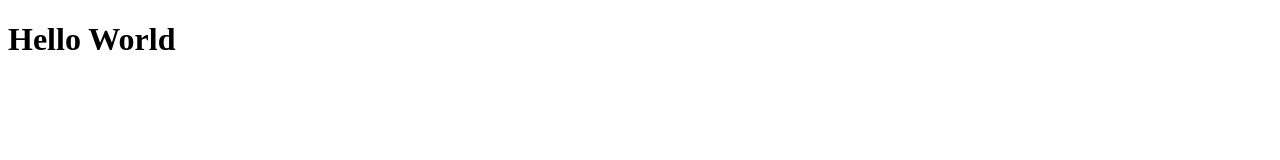
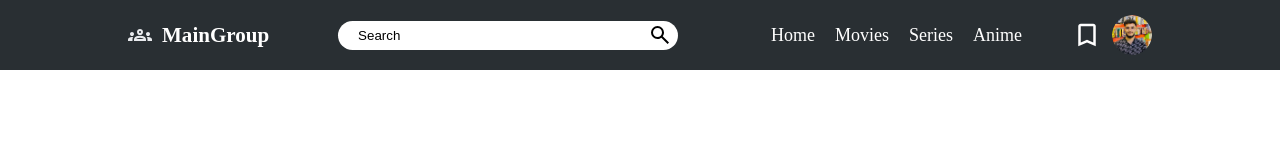
Before and after one commit to AbdullahGailani/maingroupmovie, a plain HTML site: page index.html in a window 1280 px wide. Drawn offline with Linux system fonts and the light colour scheme.

Commit message:
creating header

```diff
--- a/index.html
+++ b/index.html
@@ -1,12 +1,95 @@
 <!DOCTYPE html>
 <html lang="en">
-<head>
-    <meta charset="UTF-8">
-    <meta name="viewport" content="width=device-width, initial-scale=1.0">
+  <head>
+    <meta charset="UTF-8" />
+    <meta name="viewport" content="width=device-width, initial-scale=1.0" />
     <title>Document</title>
-    <link rel="stylesheet" href="./style.css">
-</head>
-<body>
-    <h1>Hello World</h1>
-</body>
+    <!-- css file -->
+    <link rel="stylesheet" href="./style.css" />
+    <!-- google fonst Roboto -->
+    <link rel="preconnect" href="https://fonts.googleapis.com" />
+    <link rel="preconnect" href="https://fonts.gstatic.com" crossorigin />
+    <link
+      href="https://fonts.googleapis.com/css2?family=Roboto:ital,wght@0,100;0,300;0,400;0,500;0,700;0,900;1,100;1,300;1,400;1,500;1,700;1,900&display=swap"
+      rel="stylesheet"
+    />
+    <!-- bootstrap link -->
+    <!-- <link
+      href="https://cdn.jsdelivr.net/npm/bootstrap@5.3.3/dist/css/bootstrap.min.css"
+      rel="stylesheet"
+      integrity="sha384-QWTKZyjpPEjISv5WaRU9OFeRpok6YctnYmDr5pNlyT2bRjXh0JMhjY6hW+ALEwIH"
+      crossorigin="anonymous"
+    /> -->
+  </head>
+  <body>
+    <!-- creating html navbar -->
+
+    <div class="nav">
+      <div class="nav_container">
+        <div class="logo">
+          <svg
+            xmlns="http://www.w3.org/2000/svg"
+            height="24px"
+            viewBox="0 -960 960 960"
+            width="24px"
+            fill="#e8eaed"
+          >
+            <path
+              d="M0-240v-63q0-43 44-70t116-27q13 0 25 .5t23 2.5q-14 21-21 44t-7 48v65H0Zm240 0v-65q0-32 17.5-58.5T307-410q32-20 76.5-30t96.5-10q53 0 97.5 10t76.5 30q32 20 49 46.5t17 58.5v65H240Zm540 0v-65q0-26-6.5-49T754-397q11-2 22.5-2.5t23.5-.5q72 0 116 26.5t44 70.5v63H780Zm-455-80h311q-10-20-55.5-35T480-370q-55 0-100.5 15T325-320ZM160-440q-33 0-56.5-23.5T80-520q0-34 23.5-57t56.5-23q34 0 57 23t23 57q0 33-23 56.5T160-440Zm640 0q-33 0-56.5-23.5T720-520q0-34 23.5-57t56.5-23q34 0 57 23t23 57q0 33-23 56.5T800-440Zm-320-40q-50 0-85-35t-35-85q0-51 35-85.5t85-34.5q51 0 85.5 34.5T600-600q0 50-34.5 85T480-480Zm0-80q17 0 28.5-11.5T520-600q0-17-11.5-28.5T480-640q-17 0-28.5 11.5T440-600q0 17 11.5 28.5T480-560Zm1 240Zm-1-280Z"
+            />
+          </svg>
+          <!-- main group text -->
+          <h3>
+            <a href="#"><span>Main</span>Group</a>
+          </h3>
+        </div>
+        <!-- search input -->
+        <div class="search">
+          <input type="text" id="search" placeholder="Search" />
+          <label for="search"
+            ><a href="#" class="icon__search"
+              ><svg
+                xmlns="http://www.w3.org/2000/svg"
+                height="24px"
+                viewBox="0 -960 960 960"
+                width="24px"
+                fill="#000000"
+              >
+                <path
+                  d="M784-120 532-372q-30 24-69 38t-83 14q-109 0-184.5-75.5T120-580q0-109 75.5-184.5T380-840q109 0 184.5 75.5T640-580q0 44-14 83t-38 69l252 252-56 56ZM380-400q75 0 127.5-52.5T560-580q0-75-52.5-127.5T380-760q-75 0-127.5 52.5T200-580q0 75 52.5 127.5T380-400Z"
+                /></svg></a
+          ></label>
+        </div>
+        <!-- ////////////////// -->
+        <div class="categories">
+          <a href="#" class="nav__link">Home</a>
+          <a href="#" class="nav__link">Movies</a>
+          <a href="#" class="nav__link">Series</a>
+          <a href="#" class="nav__link">Anime</a>
+          <div class="profile">
+            <div class="icon__saved">
+              <a href="#">
+                <svg
+                  xmlns="http://www.w3.org/2000/svg"
+                  height="30px"
+                  viewBox="0 -960 960 960"
+                  width="30px"
+                  fill="#fff"
+                >
+                  <path
+                    d="M200-120v-640q0-33 23.5-56.5T280-840h400q33 0 56.5 23.5T760-760v640L480-240 200-120Zm80-122 200-86 200 86v-518H280v518Zm0-518h400-400Z"
+                  />
+                </svg>
+              </a>
+            </div>
+            <div class="img__profile">
+              <a href="#"
+                ><img src="./images/profile/cropped_image.png" alt=""
+              /></a>
+            </div>
+          </div>
+        </div>
+      </div>
+    </div>
+  </body>
 </html>
--- a/style.css
+++ b/style.css
@@ -0,0 +1,90 @@
+/*
+color
+#292F33
+#2E3233
+#36464B
+#426975
+#0FBDF4
+#3F89A0
+#2EA6CA
+
+text-size
+12 , 14 , 16, 18, 22, 24, 28, 32, 64, 68, 72, or more
+*/
+
+/* only test */
+
+* {
+  /* if you dont not (*) means all the elemnts in the html file */
+  margin: 0;
+  padding: 0;
+}
+.nav {
+  background-color: #292f33;
+}
+.nav_container {
+  margin: 0 auto;
+  display: flex;
+  flex-direction: row;
+  align-items: center;
+  justify-content: space-between;
+  height: 70px;
+  font-size: 18px;
+  width: 80%;
+}
+.nav a {
+  color: white;
+  text-decoration: none;
+  transition: 0.4s;
+}
+.nav a:hover {
+  color: #0fbdf4;
+}
+.logo {
+  display: flex;
+  flex-direction: row;
+  align-items: center;
+  gap: 10px;
+}
+.search {
+  display: flex;
+  align-items: center;
+}
+#search {
+  padding: 7px 20px;
+  outline: none;
+  width: 300px;
+  border: none;
+  border-radius: 30px;
+  background-color: #fff;
+}
+#search::placeholder {
+  color: black;
+  margin-left: 50px;
+}
+.icon__search {
+  position: relative;
+  right: 30px;
+  top: 2px;
+}
+.categories {
+  display: flex;
+  gap: 20px;
+  align-items: center;
+}
+.profile {
+  display: flex;
+  gap: 10px;
+  align-items: center;
+  margin-left: 30px;
+}
+.img__profile {
+  height: 40px;
+}
+.img__profile img {
+  height: 100%;
+  border-radius: 50%;
+}
+.icon__saved {
+  height: 30px;
+}
```
Also changed, not shown: images/profile/cropped_image.png (added), 1 other file.
